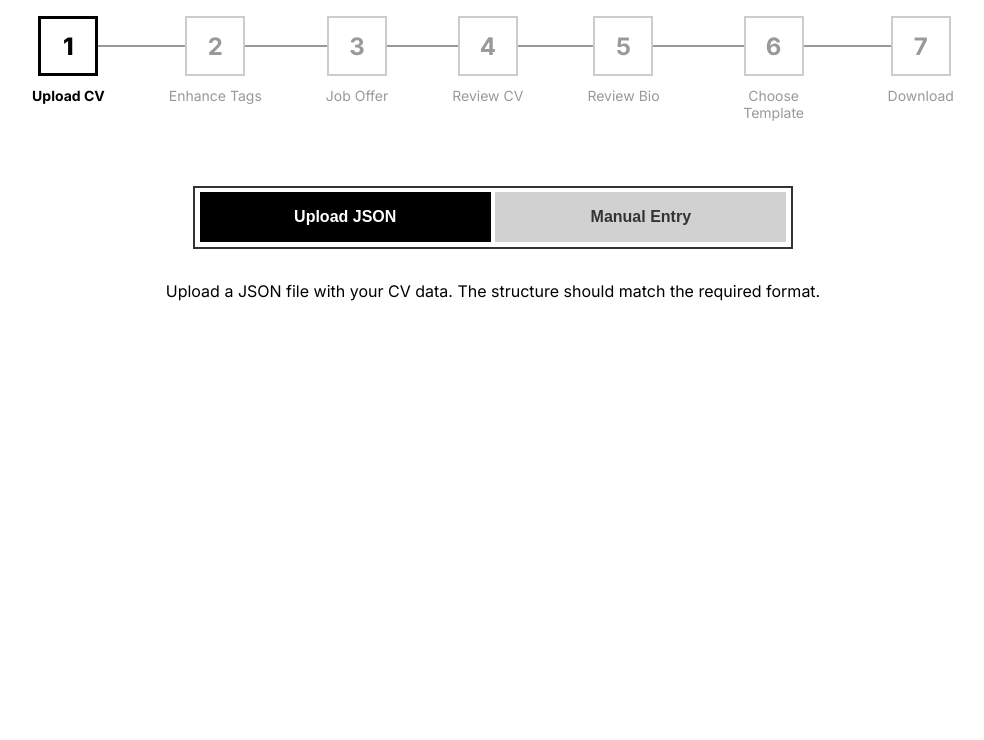
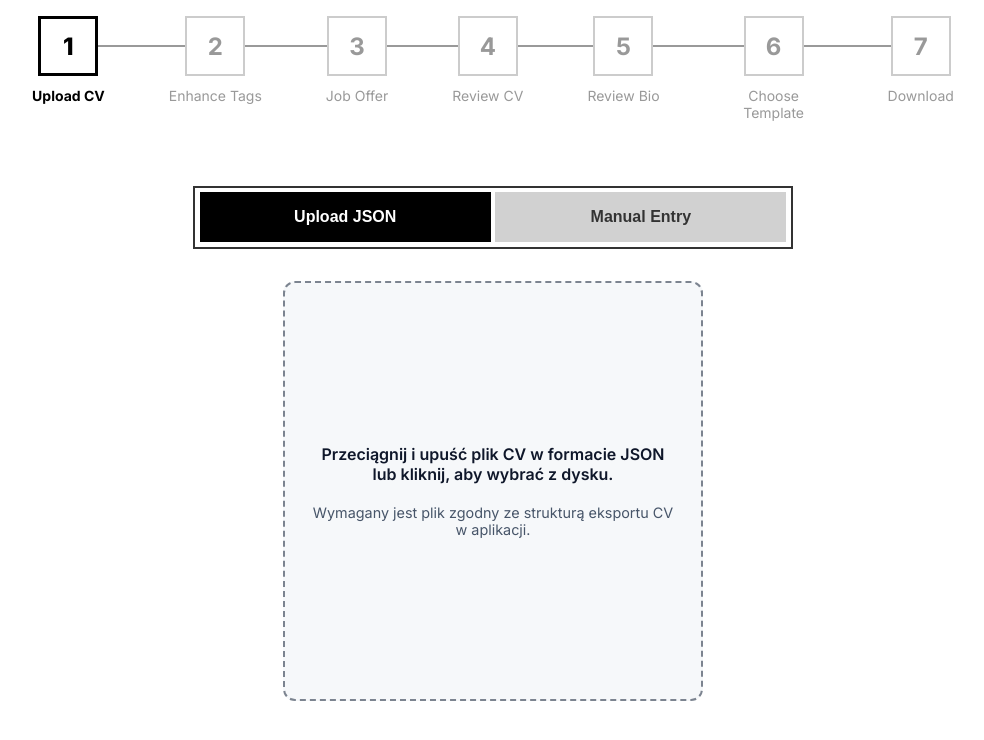
Before and after one commit to PawelSolecki/CRR-frontend, a React (Vite) app: page /upload-cv in a window 1280 px wide. Shown: the top 740 px of the page, without its empty margins (147-1131 px from the left). Built offline with nearby package versions, Linux system fonts and the light colour scheme.

Commit message:
json upload

```diff
--- /dev/null
+++ b/src/features/cv-upload/components/UploadView.module.scss
@@ -0,0 +1,90 @@
+.uploadView {
+  display: flex;
+  flex-direction: column;
+  align-items: center;
+  gap: 1.5rem;
+  width: 100%;
+}
+
+.dropzone {
+  border: 2px dashed #7c8490;
+  border-radius: 12px;
+  padding: 2rem 1.5rem;
+  text-align: center;
+  background: #f6f8fa;
+  color: #0f172a;
+  cursor: pointer;
+  transition: border-color 0.2s ease, background-color 0.2s ease;
+  max-width: 420px;
+  aspect-ratio: 1 / 1;
+  width: 100%;
+  display: flex;
+  flex-direction: column;
+  justify-content: center;
+  gap: 0.75rem;
+}
+
+.dropzoneActive {
+  border-color: #2563eb;
+  background-color: #eff3ff;
+}
+
+.dropzoneError {
+  border-color: #dc2626;
+  background-color: #fef2f2;
+}
+
+.instructions {
+  margin: 0;
+  font-size: 1rem;
+  font-weight: 600;
+}
+
+.supportText {
+  margin: 0.5rem 0 0;
+  color: #475569;
+  font-size: 0.9rem;
+}
+
+.statusMessage {
+  color: #2563eb;
+  font-size: 0.9rem;
+}
+
+.errorMessage {
+  color: #dc2626;
+  font-size: 0.9rem;
+}
+
+.fileInfo {
+  background: #e2e8f0;
+  border-radius: 8px;
+  padding: 1rem;
+  display: flex;
+  flex-direction: column;
+  gap: 0.25rem;
+  color: #0f172a;
+  width: 100%;
+  max-width: 420px;
+}
+
+.submitButton {
+  align-self: center;
+  background-color: #2563eb;
+  border: none;
+  border-radius: 8px;
+  color: #ffffff;
+  cursor: pointer;
+  font-weight: 600;
+  padding: 0.75rem 1.5rem;
+  transition: background-color 0.2s ease;
+}
+
+.submitButton:disabled {
+  background-color: #94a3b8;
+  cursor: not-allowed;
+}
+
+.submitButton:not(:disabled):hover {
+  background-color: #1d4ed8;
+}
--- a/src/features/cv-upload/components/UploadView.tsx
+++ b/src/features/cv-upload/components/UploadView.tsx
@@ -1,22 +1,138 @@
+import { useCallback, useState } from "react";
+import { useDropzone } from "react-dropzone";
 import { Form } from "react-router-dom";
+import { zUserCv } from "../../../api/career-service/zod.gen";
+import { useCvData } from "../../../shared/hooks/useCvData";
+import styles from "./UploadView.module.scss";
+import type { FileRejection } from "react-dropzone";
 
 export default function UploadView() {
+  const [cvDataString, setCvDataString] = useState<string | null>(null);
+  const [fileName, setFileName] = useState<string | null>(null);
+  const [errorMessage, setErrorMessage] = useState<string | null>(null);
+  const [isParsing, setIsParsing] = useState(false);
+  const { updateCvData } = useCvData();
+
+  const handleDrop = useCallback(
+    async (acceptedFiles: File[]) => {
+      setErrorMessage(null);
+      setCvDataString(null);
+      setFileName(null);
+
+      const file = acceptedFiles[0];
+      if (!file) {
+        return;
+      }
+
+      setIsParsing(true);
+
+      try {
+        const fileContents = await file.text();
+        const parsedJson = JSON.parse(fileContents);
+        const validationResult = zUserCv.safeParse(parsedJson);
+
+        if (!validationResult.success) {
+          setErrorMessage("Plik JSON nie pasuje do wymaganego formatu CV.");
+          console.error("CV JSON validation failed:", validationResult.error);
+          return;
+        }
+
+        const normalizedData = validationResult.data;
+        updateCvData(normalizedData);
+        setCvDataString(JSON.stringify(normalizedData));
+        setFileName(file.name);
+      } catch (error) {
+        setErrorMessage("Nie udało się odczytać pliku. Upewnij się, że to poprawny JSON.");
+        console.error("Error while reading CV JSON:", error);
+      } finally {
+        setIsParsing(false);
+      }
+    },
+    [updateCvData]
+  );
+
+  const handleDropRejected = useCallback((fileRejections: FileRejection[]) => {
+    if (!fileRejections.length) {
+      return;
+    }
+
+    const rejection = fileRejections[0];
+    const hasInvalidType = rejection.errors.some(
+      (error) => error.code === "file-invalid-type"
+    );
+    const hasTooManyFiles = rejection.errors.some(
+      (error) => error.code === "too-many-files"
+    );
+
+    if (hasInvalidType) {
+      setErrorMessage("Obsługujemy tylko pliki z rozszerzeniem .json.");
+    } else if (hasTooManyFiles) {
+      setErrorMessage("Możesz przesłać tylko jeden plik naraz.");
+    } else {
+      setErrorMessage("Nie udało się przyjąć pliku. Spróbuj ponownie.");
+    }
+    setCvDataString(null);
+    setFileName(null);
+  }, []);
+
+  const { getRootProps, getInputProps, isDragActive } = useDropzone({
+    onDrop: handleDrop,
+    onDropRejected: handleDropRejected,
+    accept: { "application/json": [".json"] },
+    multiple: false,
+    maxFiles: 1,
+  });
+
+  const dropzoneClassName = [
+    styles.dropzone,
+    isDragActive ? styles.dropzoneActive : "",
+    errorMessage ? styles.dropzoneError : "",
+  ]
+    .filter(Boolean)
+    .join(" ");
+
   return (
-    <div>
-      <p>
-        Upload a JSON file with your CV data. The structure should match the
-        required format.
-      </p>
-      {/* <Form method="post" action="/upload-cv"> */}
-      {/* {cvData && (
-          <>
-            <input type="hidden" name="cvData" value={cvData} />
-            <button type="submit" className={styles.submitButton}>
-              Process CV File
-            </button>
-          </>
-        )} */}
-      {/* </Form> */}
-    </div>
+    <Form method="post" action="/upload-cv" className={styles.uploadView}>
+      <div {...getRootProps({ className: dropzoneClassName })}>
+        <input {...getInputProps()} />
+        <p className={styles.instructions}>
+          Przeciągnij i upuść plik CV w formacie JSON lub kliknij, aby wybrać z
+          dysku.
+        </p>
+        <p className={styles.supportText}>
+          Wymagany jest plik zgodny ze strukturą eksportu CV w aplikacji.
+        </p>
+      </div>
+
+      {isParsing && (
+        <p className={styles.statusMessage}>Sprawdzam strukturę pliku…</p>
+      )}
+
+      {errorMessage && (
+        <p className={styles.errorMessage} role="alert">
+          {errorMessage}
+        </p>
+      )}
+
+      {fileName && cvDataString && (
+        <div className={styles.fileInfo}>
+          <strong>Wybrany plik:</strong>
+          <span>{fileName}</span>
+        </div>
+      )}
+
+      {cvDataString && (
+        <>
+          <input type="hidden" name="cvData" value={cvDataString} />
+          <button
+            type="submit"
+            className={styles.submitButton}
+            disabled={isParsing}
+          >
+            Przetwarzaj CV
+          </button>
+        </>
+      )}
+    </Form>
   );
 }
```
